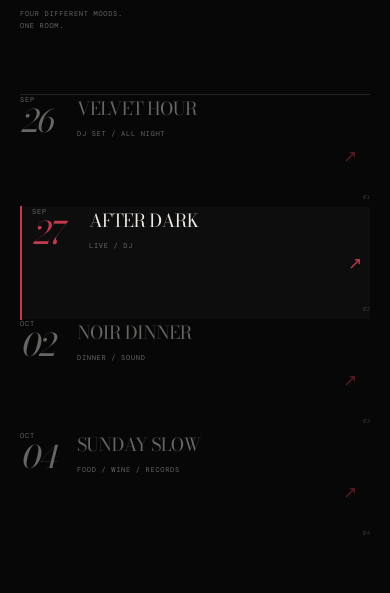
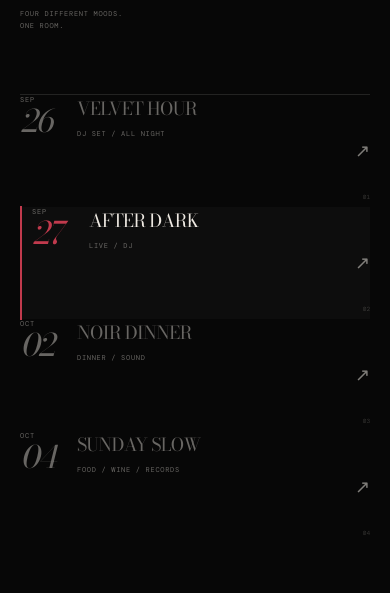
Before and after one commit to stuffmallord-svg/velvet-hour, a Next.js app: page /nights in a window 390 px wide. Shown: the part 1725-2318 px from the top of the page. Built offline with nearby package versions, Linux system fonts and the light colour scheme.

Commit message:
fix mobile night arrow rendering

```diff
--- a/src/app/nights/nights.module.css
+++ b/src/app/nights/nights.module.css
@@ -659,15 +659,31 @@
 .nightArrow {
   align-self: center;
 
-  color: var(--red-light);
+  display: flex;
+  align-items: center;
+  justify-content: center;
+
+  width: 22px;
+  height: 22px;
+
+  color: var(--paper);
+  font-family: Arial, Helvetica, sans-serif;
   font-size: 17px;
+  font-weight: 400;
+  line-height: 1;
 
   opacity: 0;
-  transform: translate(-5px, 5px);
-
-  transition:
-    opacity 250ms ease,
-    transform 350ms var(--ease-out);
+  transition: opacity 0.2s ease;
+}
+
+.nightArrow span {
+  display: block;
+
+  font-family: Arial, Helvetica, sans-serif;
+  font-size: 17px;
+  font-weight: 400;
+  line-height: 1;
+  font-variant-emoji: text;
 }
 
 .nightRow:hover .nightArrow,
@@ -1712,6 +1728,29 @@
     gap: 13px;
     font-size: clamp(50px, 16vw, 85px);
   }
+
+  .nightRow {
+  position: relative;
+}
+
+.nightRow::after {
+  content: "↗";
+  position: absolute;
+  right: 0;
+  top: 50%;
+  transform: translateY(-50%);
+  font-family: Arial, Helvetica, sans-serif;
+  font-size: 18px;
+  font-weight: 300;
+  line-height: 1;
+  color: rgba(245, 241, 234, 0.5);
+  -webkit-text-fill-color: rgba(245, 241, 234, 0.5);
+}
+
+.nightRow .nightArrow {
+  display: none;
+}
+
 }
 
 /* --------------------------------------------------
--- a/src/app/nights/page.tsx
+++ b/src/app/nights/page.tsx
@@ -260,7 +260,9 @@ export default function NightsPage() {
 
                 <div className={styles.nightTime}>{night.time}</div>
 
-                <div className={styles.nightArrow}>↗</div>
+                <div className={styles.nightArrow} aria-hidden="true">
+  <span>↗︎</span>
+</div>
 
                 <span className={styles.rowIndex}>
                   {String(index + 1).padStart(2, "0")}
```
